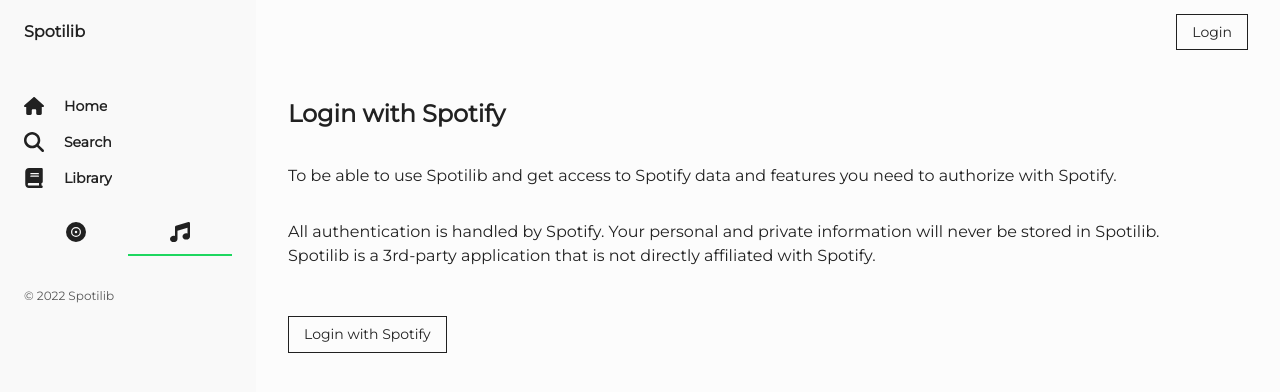
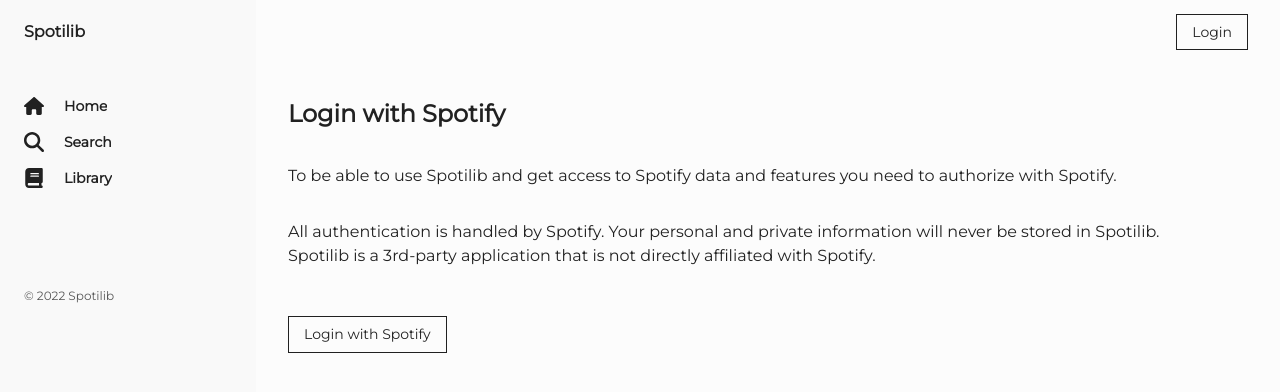
Before and after one commit to alexhmm/react-spotilib, a React (Create React App) app: page /login in a window 1280 px wide. Shown: the top 392 px of the page. Built offline with nearby package versions, Linux system fonts and the light colour scheme.

Commit message:
Changes: - Header: More rounded elements - Sidebar Fix width and padding

```diff
--- a/src/shared/components/Header/Header.module.scss
+++ b/src/shared/components/Header/Header.module.scss
@@ -26,7 +26,7 @@
 .header-menu {
   &-button {
     @apply flex font-semibold items-center normal-case p-0 rounded-full truncate w-full;
-    @apply sm:p-1 sm:rounded-sm;
+    @apply sm:p-1 sm:rounded-md;
     &-icon {
       @apply duration-200 ml-1 p-1 transition-transform;
       &-rotate {
@@ -45,7 +45,7 @@
       @apply flex flex-col p-1;
     }
     &-paper {
-      @apply min-w-[280px] mt-2 overflow-y-auto rounded-sm shadow-lg;
+      @apply min-w-[280px] mt-2 overflow-y-auto rounded-md shadow-lg;
     }
   }
 }
--- a/src/shared/components/Header/Header.tsx
+++ b/src/shared/components/Header/Header.tsx
@@ -147,14 +147,8 @@
         onClose={() => setAnchor(null)}
       >
         <Box
-          className={clsx(
-            styles['header-menu-popover-content'],
-            theme === Theme.Dark && 'border border-solid'
-          )}
-          sx={{
-            backgroundColor: 'background.default',
-            borderColor: theme === Theme.Dark ? 'border.app' : undefined,
-          }}
+          className={styles['header-menu-popover-content']}
+          sx={{ backgroundColor: 'background.paper' }}
         >
           {profile && (
             <>
--- a/src/shared/components/Sidebar/Sidebar.module.scss
+++ b/src/shared/components/Sidebar/Sidebar.module.scss
@@ -1,10 +1,10 @@
 .sidebar {
-  @apply hidden flex-col justify-between h-[calc(100vh-64px)] sticky top-[64px] w-64;
+  @apply hidden flex-col justify-between h-[calc(100vh-64px)] px-6 shrink-0 sticky top-[64px] w-64;
   @apply lg:flex;
 }
 
 .sidebar-content {
-  @apply box-border flex flex-col h-[calc(100vh-256px)] pb-8 px-6 pt-4 overflow-y-auto relative w-full;
+  @apply box-border flex flex-col h-[calc(100vh-256px)] pb-8 pt-4 overflow-y-auto relative w-full;
   &-info {
     @apply mt-4 opacity-75 justify-self-end text-xs;
   }
@@ -30,7 +30,7 @@
 }
 
 .sidebar-nav {
-  @apply box-border flex flex-col grow h-40 justify-between pt-8 px-6 relative;
+  @apply box-border flex flex-col grow h-40 justify-between pt-8 relative;
   &-bg {
     @apply absolute h-4 left-0 -bottom-4 w-full z-10;
   }
--- a/src/shared/components/Sidebar/Sidebar.tsx
+++ b/src/shared/components/Sidebar/Sidebar.tsx
@@ -199,6 +199,8 @@
             {t('app.sidebar.library')}
           </SidebarItem>
         </div>
+        {token && (
+          <>
             <Tabs
               aria-label="basic tabs example"
               className={styles['sidebar-nav-tabs']}
@@ -214,7 +216,10 @@
               <Tab
                 label={
                   <Tooltip title={t('collections.title')}>
-                <IconButton classes="tab-icon" icon={['fas', 'record-vinyl']} />
+                    <IconButton
+                      classes="tab-icon"
+                      icon={['fas', 'record-vinyl']}
+                    />
                   </Tooltip>
                 }
               />
@@ -226,6 +231,8 @@
                 }
               />
             </Tabs>
+          </>
+        )}
       </div>
       <div className={styles['sidebar-content']} id="content">
         <InfiniteScroll
```
Lines whose indentation alone changed are shown as unchanged.
